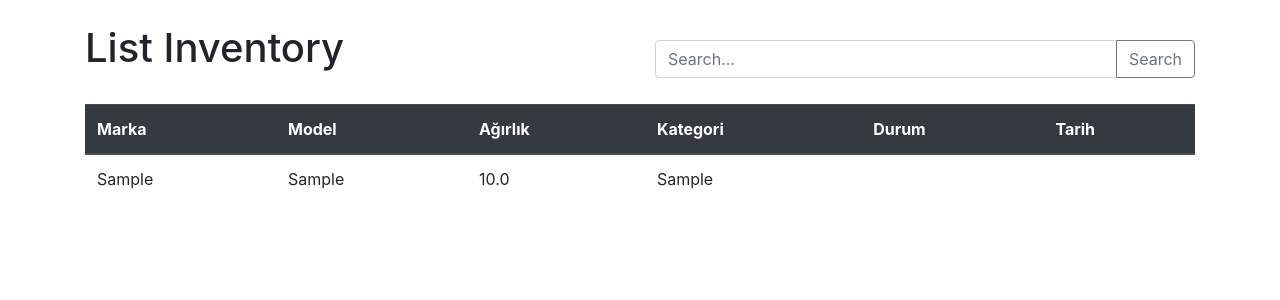
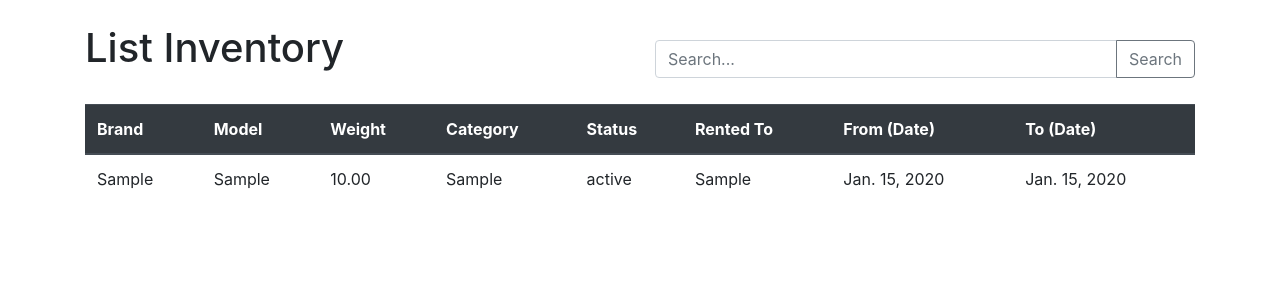
Before and after one commit to halitekmekcioglu/uavr, a Django app: page /inventory/list/ in a window 1280 px wide. Shown: the part 56-356 px from the top of the page. Run offline with Django 5.2, Linux system fonts and the light colour scheme; a user stored in the database is signed in; tables that the repository leaves empty hold one stand-in row (values such as "Sample post"); parts of the project's set-up code (start-up, migrations or seed data) failed here and were passed over; some libraries are stand-ins or nearby versions.

Commit message:
Manage and List Pages Updated

```diff
--- a/rental/models.py
+++ b/rental/models.py
@@ -1,26 +1,30 @@
 from django.db import models
-from django.contrib.auth.models import User
-from django.utils import timezone
-from django.contrib.auth.models import Permission
-from django.contrib.contenttypes.models import ContentType
 
 class UAV(models.Model):
     brand = models.CharField(max_length=100)
     model = models.CharField(max_length=100)
-    weight = models.FloatField()
+    weight = models.DecimalField(max_digits=10, decimal_places=2)
     category = models.CharField(max_length=100)
 
-    class Meta:
-        permissions = [
-            ("can_manage_uav_inventory", "Can manage UAV inventory"),
-        ]
-
-
-# Create a custom permission
-content_type = ContentType.objects.get_for_model(User)  # Assuming you want to assign permission to User model
-
+    def __str__(self):
+        return f"{self.brand} {self.model}"
 
 class Rental(models.Model):
     uav = models.ForeignKey(UAV, on_delete=models.CASCADE)
-    user = models.ForeignKey(User, on_delete=models.CASCADE)
-    rental_date = models.DateTimeField(default=timezone.now)
+    rental_date = models.DateTimeField()
+
+    def __str__(self):
+        return f"Rental of {self.uav} on {self.rental_date}"
+
+class InventoryItem(models.Model):
+    brand = models.CharField(max_length=100)
+    model = models.CharField(max_length=100)
+    weight = models.DecimalField(max_digits=10, decimal_places=2)
+    category = models.CharField(max_length=100)
+    status = models.CharField(max_length=50)
+    rented_to = models.CharField(max_length=100, blank=True, null=True)
+    from_date = models.DateField(blank=True, null=True)
+    to_date = models.DateField(blank=True, null=True)
+
+    def __str__(self):
+        return f"{self.brand} {self.model} - {self.status}"
--- a/rental/templates/list_inventory.html
+++ b/rental/templates/list_inventory.html
@@ -18,23 +18,27 @@
 <table class="table mt-4">
     <thead class="thead-dark">
         <tr>
-            <th>Marka</th>
+            <th>Brand</th>
             <th>Model</th>
-            <th>Ağırlık</th>
-            <th>Kategori</th>
-            <th>Durum</th>
-            <th>Tarih</th>
+            <th>Weight</th>
+            <th>Category</th>
+            <th>Status</th>
+            <th>Rented To</th>
+            <th>From (Date)</th>
+            <th>To (Date)</th>
         </tr>
     </thead>
     <tbody>
-        {% for uav in uavs %}
+        {% for item in inventory_items %}
         <tr>
-            <td>{{ uav.brand }}</td>
-            <td>{{ uav.model }}</td>
-            <td>{{ uav.weight }}</td>
-            <td>{{ uav.category }}</td>
-            <td>{{ uav.status }}</td>
-            <td>{{ uav.date }}</td>
+            <td>{{ item.brand }}</td>
+            <td>{{ item.model }}</td>
+            <td>{{ item.weight }}</td>
+            <td>{{ item.category }}</td>
+            <td>{{ item.status }}</td>
+            <td>{{ item.rented_to }}</td>
+            <td>{{ item.from_date }}</td>
+            <td>{{ item.to_date }}</td>
         </tr>
         {% endfor %}
     </tbody>
--- a/rental/views.py
+++ b/rental/views.py
@@ -1,32 +1,41 @@
 from rest_framework import viewsets, permissions
-from .models import UAV, Rental
-from .serializers import UAVSerializer, RentalSerializer
 from django.shortcuts import render, redirect
 from django.contrib.auth.decorators import login_required
 from django.contrib.auth.views import LoginView
 from django.contrib.auth.forms import UserCreationForm
 from django.contrib.auth import login, logout as auth_logout
+from .forms import UAVForm, RentalForm, InventoryItemForm
+from .models import UAV, Rental
+from .serializers import UAVSerializer, RentalSerializer
 
-from .forms import UAVForm, RentalForm
 from django.shortcuts import render
+from .models import InventoryItem
+
+from django.shortcuts import render
+from .models import InventoryItem
+from django.contrib.auth.decorators import login_required
+
+@login_required
+def list_inventory(request):
+    inventory_items = InventoryItem.objects.all()
+    return render(request, 'list_inventory.html', {'inventory_items': inventory_items})
+
+@login_required
+def manage_inventory(request):
+    if request.method == 'POST':
+        form = InventoryItemForm(request.POST)
+        if form.is_valid():
+            form.save()
+            return redirect('list_inventory')  # Redirect to a success page
+    else:
+        form = InventoryItemForm()
+    return render(request, 'manage_inventory.html', {'form': form})
+
 @login_required
 def inventory_management(request):
     # Your view logic here
-     return render(request, 'inventory_management.html')
-@login_required
-def list_inventory(request):
-    uavs = UAV.objects.all()
-    return render(request, 'list_inventory.html', {'uavs': uavs})
-@login_required
-def manage_inventory(request):
-    if request.method == 'POST':
-        form = UAVForm(request.POST)
-        if form.is_valid():
-            form.save()
-            return redirect('list_inventory')
-    else:
-        form = UAVForm()
-    return render(request, 'manage_inventory.html', {'form': form})
+    return render(request, 'inventory_management.html')
+
 
 @login_required
 def rent_page(request):
```
Also changed, not shown: rental/forms.py (+6 -1 lines), rental/templates/manage_inventory.html (+7 -11 lines), rental/migrations/0003_inventoryitem_remove_rental_user_and_more.py (added), rental/migrations/0004_alter_inventoryitem_weight_alter_uav_weight.py (added).
